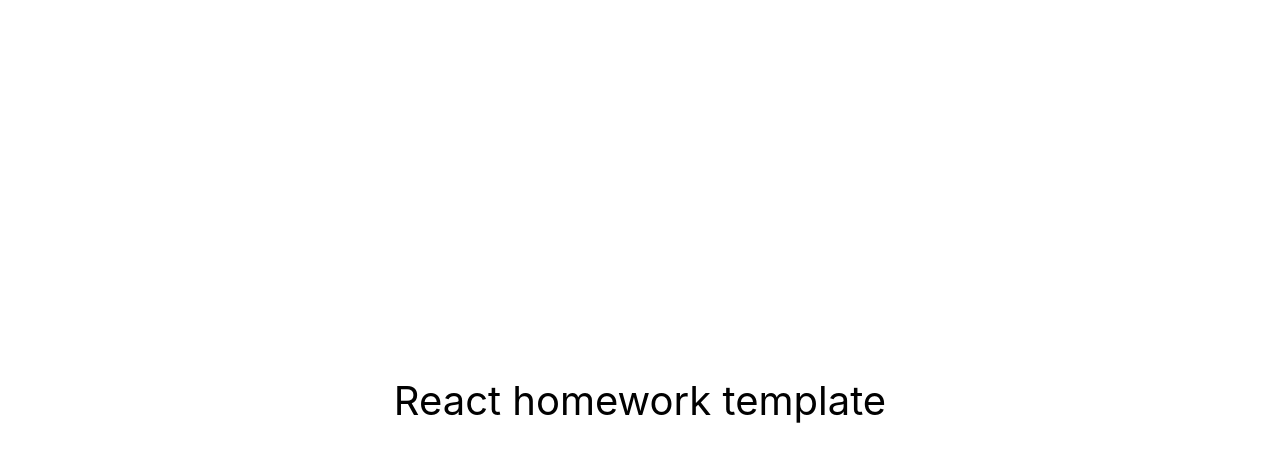
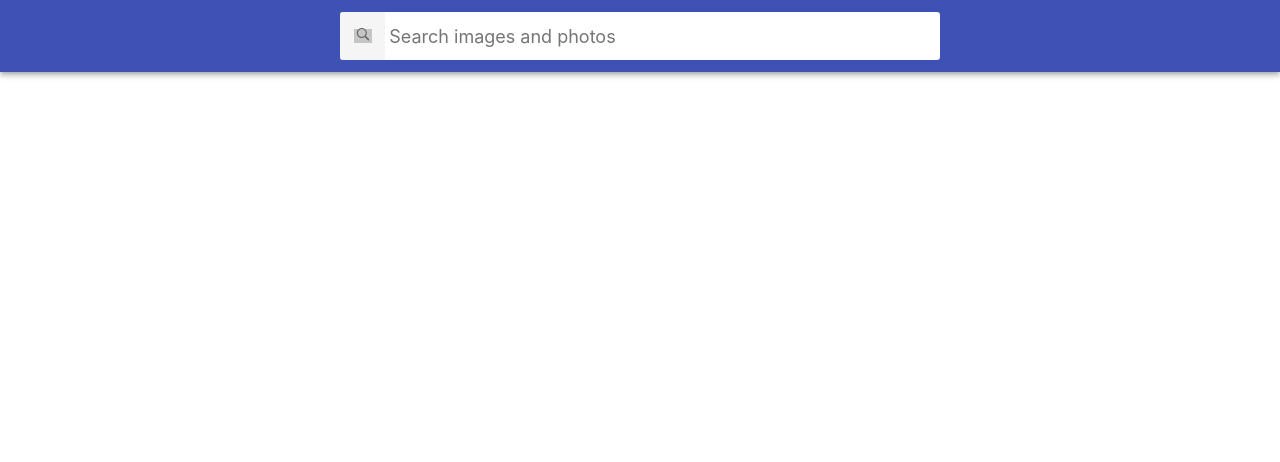
Before and after one commit to vnko1/goit-react-hw-03-image-finder, a React (Create React App) app: page / in a window 1280 px wide. Shown: the top 462 px of the page. Built offline with nearby package versions, Linux system fonts and the light colour scheme; grey boxes are pictures that could not be loaded.

Commit message:
input logic

```diff
--- a/package.json
+++ b/package.json
@@ -7,8 +7,10 @@
     "@testing-library/jest-dom": "^5.16.3",
     "@testing-library/react": "^12.1.4",
     "@testing-library/user-event": "^13.5.0",
+    "axios": "^1.3.4",
     "react": "^18.1.0",
     "react-dom": "^18.1.0",
+    "react-icons": "^4.8.0",
     "react-scripts": "5.0.1",
     "web-vitals": "^2.1.3"
   },
--- a/src/components/App.jsx
+++ b/src/components/App.jsx
@@ -1,16 +1,43 @@
-export const App = () => {
-  return (
-    <div
-      style={{
-        height: '100vh',
-        display: 'flex',
-        justifyContent: 'center',
-        alignItems: 'center',
-        fontSize: 40,
-        color: '#010101'
-      }}
-    >
-      React homework template
-    </div>
-  );
-};
+import React, { Component } from 'react';
+import { fetchImage } from 'services/api';
+import { SearchBar } from './searchBar/SearchBar';
+import { ImageGallery } from './imageGallery/ImageGallery';
+
+export class App extends Component {
+  state = {
+    images: [],
+    query: '',
+    page: 1,
+  };
+
+  onHandleSubmit = async e => {
+    e.preventDefault();
+
+    const { page, query } = this.state;
+    const data = await fetchImage(query, page);
+
+    this.setState({
+      images: data.hits,
+    });
+
+    // this.setState(prevState => ({
+    //   images: [...prevState.images, ...data.hits],
+    // }));
+  };
+
+  onHandleChange = ({ currentTarget: { value } }) => {
+    this.setState({ query: value });
+  };
+
+  render() {
+    return (
+      <div className="App">
+        <SearchBar
+          onHandleSubmit={this.onHandleSubmit}
+          onHandleChange={this.onHandleChange}
+        />
+        <ImageGallery images={this.state.images} />
+      </div>
+    );
+  }
+}
--- /dev/null
+++ b/src/components/imageGallery/ImageGallery.jsx
@@ -0,0 +1,14 @@
+import { ImageGalleryItem } from 'components/imageGalleryItem/ImageGalleryItem';
+import css from './ImageGallery.module.css';
+
+export const ImageGallery = ({ images }) => {
+  return (
+    <ul className={css.ImageGallery}>
+      {images.map(image => (
+        <li key={image.id} className={css.ImageGalleryItem}>
+          <ImageGalleryItem src={image.webformatURL} alt={image.tags} />
+        </li>
+      ))}
+    </ul>
+  );
+};
--- /dev/null
+++ b/src/components/imageGallery/ImageGallery.module.css
@@ -0,0 +1,18 @@
+.ImageGallery {
+  display: grid;
+  max-width: calc(100vw - 48px);
+  grid-template-columns: repeat(auto-fill, minmax(320px, 1fr));
+  grid-gap: 16px;
+  margin-top: 0;
+  margin-bottom: 0;
+  padding: 0;
+  list-style: none;
+  margin-left: auto;
+  margin-right: auto;
+}
+
+.ImageGalleryItem {
+  border-radius: 2px;
+  box-shadow: 0px 1px 3px 0px rgba(0, 0, 0, 0.2),
+    0px 1px 1px 0px rgba(0, 0, 0, 0.14), 0px 2px 1px -1px rgba(0, 0, 0, 0.12);
+}
--- /dev/null
+++ b/src/components/imageGalleryItem/ImageGalleryItem.jsx
@@ -0,0 +1,5 @@
+import css from './ImageGalleryItem.module.css';
+
+export const ImageGalleryItem = ({ src, alt }) => {
+  return <img src={src} alt={alt} className={css['ImageGalleryItem-image']} />;
+};
--- /dev/null
+++ b/src/components/imageGalleryItem/ImageGalleryItem.module.css
@@ -0,0 +1,11 @@
+.ImageGalleryItem-image {
+  width: 100%;
+  height: 260px;
+  object-fit: cover;
+  transition: transform 250ms cubic-bezier(0.4, 0, 0.2, 1);
+}
+
+.ImageGalleryItem-image:hover {
+  transform: scale(1.03);
+  cursor: zoom-in;
+}
--- /dev/null
+++ b/src/components/searchBar/SearchBar.jsx
@@ -0,0 +1,25 @@
+import css from './SearchBar.module.css';
+import { GoSearch } from 'react-icons/go';
+
+export const SearchBar = props => {
+  const { onHandleSubmit, onHandleChange } = props;
+  return (
+    <header className={css.Searchbar}>
+      <form className={css.SearchForm} onSubmit={onHandleSubmit}>
+        <button type="submit" className={css['SearchForm-button']}>
+          <GoSearch />
+          {/* <span className={css['SearchForm-button-label']}>Search</span> */}
+        </button>
+        <input
+          className={css['SearchForm-input']}
+          type="text"
+          name="query"
+          placeholder="Search images and photos"
+          autoComplete="off"
+          autoFocus
+          onChange={onHandleChange}
+        />
+      </form>
+    </header>
+  );
+};
--- /dev/null
+++ b/src/components/searchBar/SearchBar.module.css
@@ -0,0 +1,75 @@
+.Searchbar {
+  top: 0;
+  left: 0;
+  position: sticky;
+  z-index: 1100;
+  display: flex;
+  justify-content: center;
+  align-items: center;
+  min-height: 64px;
+  padding-right: 24px;
+  padding-left: 24px;
+  padding-top: 12px;
+  padding-bottom: 12px;
+  color: #fff;
+  background-color: #3f51b5;
+  box-shadow: 0px 2px 4px -1px rgba(0, 0, 0, 0.2),
+    0px 4px 5px 0px rgba(0, 0, 0, 0.14), 0px 1px 10px 0px rgba(0, 0, 0, 0.12);
+}
+
+.SearchForm {
+  display: flex;
+  align-items: center;
+  width: 100%;
+  max-width: 600px;
+  background-color: #fff;
+  border-radius: 3px;
+  overflow: hidden;
+}
+
+.SearchForm-button {
+  display: inline-block;
+  width: 48px;
+  height: 48px;
+  border: 0;
+  background-image: url('https://image.flaticon.com/icons/svg/149/149852.svg');
+  background-size: 40%;
+  background-repeat: no-repeat;
+  background-position: center;
+  opacity: 0.6;
+  transition: opacity 250ms cubic-bezier(0.4, 0, 0.2, 1);
+  cursor: pointer;
+  outline: none;
+}
+
+.SearchForm-button:hover {
+  opacity: 1;
+}
+
+.SearchForm-button-label {
+  position: absolute;
+  width: 1px;
+  height: 1px;
+  padding: 0;
+  overflow: hidden;
+  clip: rect(0, 0, 0, 0);
+  white-space: nowrap;
+  clip-path: inset(50%);
+  border: 0;
+}
+
+.SearchForm-input {
+  display: inline-block;
+  width: 100%;
+  font: inherit;
+  font-size: 20px;
+  border: none;
+  outline: none;
+  padding-left: 4px;
+  padding-right: 4px;
+}
+
+.SearchForm-input::placeholder {
+  font: inherit;
+  font-size: 18px;
+}
--- a/src/index.css
+++ b/src/index.css
@@ -1,15 +1,34 @@
-@import-normalize; /* bring in normalize.css styles */
+html {
+  box-sizing: border-box;
+  width: 100vw;
+  overflow-x: hidden;
+}
+
+*,
+*::before,
+*::after {
+  box-sizing: inherit;
+}
 
 body {
   margin: 0;
-  font-family: -apple-system, BlinkMacSystemFont, 'Segoe UI', 'Roboto', 'Oxygen',
-    'Ubuntu', 'Cantarell', 'Fira Sans', 'Droid Sans', 'Helvetica Neue',
-    sans-serif;
+  font-family: -apple-system, BlinkMacSystemFont, 'Segoe UI', Roboto,
+    Oxygen-Sans, Ubuntu, Cantarell, 'Helvetica Neue', sans-serif;
+  color: #212121;
+  background-color: #fff;
   -webkit-font-smoothing: antialiased;
   -moz-osx-font-smoothing: grayscale;
 }
 
-code {
-  font-family: source-code-pro, Menlo, Monaco, Consolas, 'Courier New',
-    monospace;
+img {
+  display: block;
+  max-width: 100%;
+  height: auto;
 }
+
+.App {
+  display: grid;
+  grid-template-columns: 1fr;
+  grid-gap: 16px;
+  padding-bottom: 24px;
+}
--- /dev/null
+++ b/src/services/api.js
@@ -0,0 +1,19 @@
+import axios from 'axios';
+
+const API_KEY = '32961212-2ce7a37f9a51859c3f04fb788';
+const BASE_URL = 'https://pixabay.com/api/?';
+
+export const fetchImage = async (querySearch, page) => {
+  const response = await axios(BASE_URL, {
+    params: {
+      key: API_KEY,
+      q: querySearch,
+      image_type: 'photo',
+      orientation: 'horizontal',
+      per_page: '12',
+      page,
+    },
+  });
+
+  return response.data;
+};
```
Also changed, not shown: src/components/App.css (added, +144 -0 lines), 1 other file (tests, documents, lock files or other folders).
